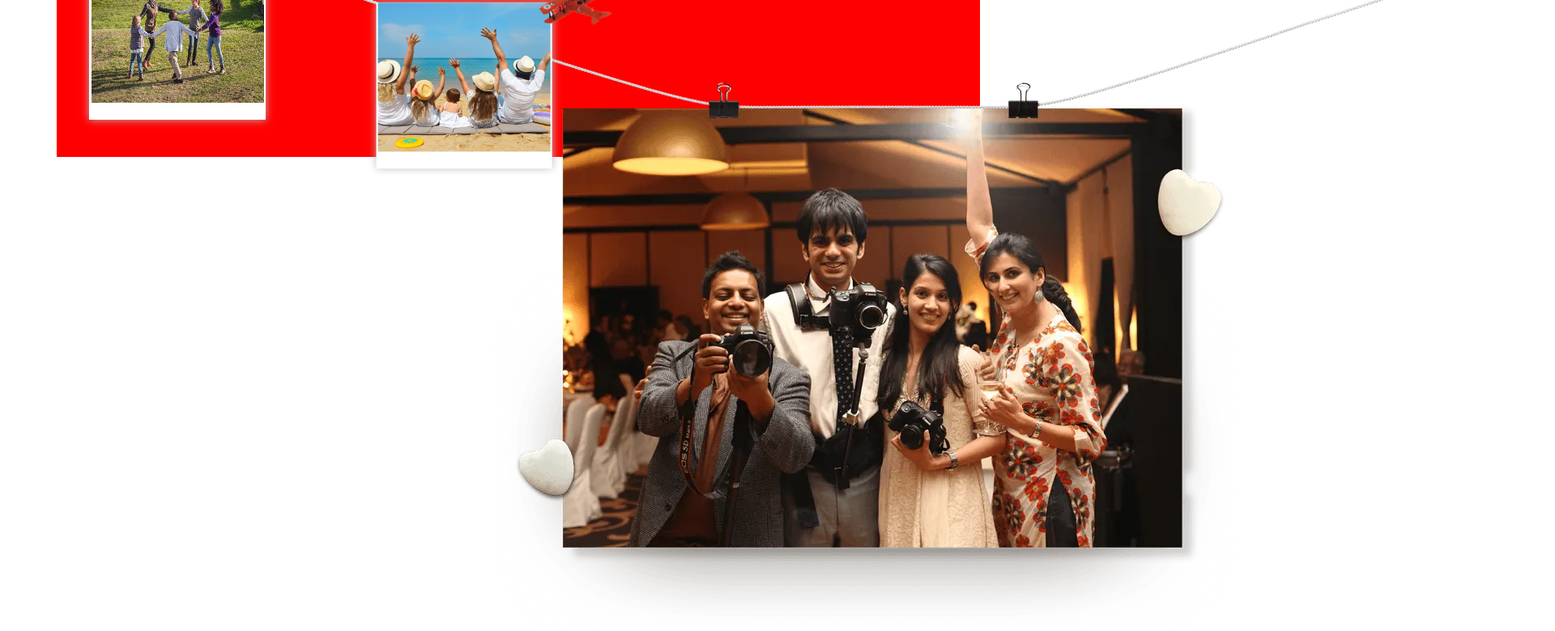
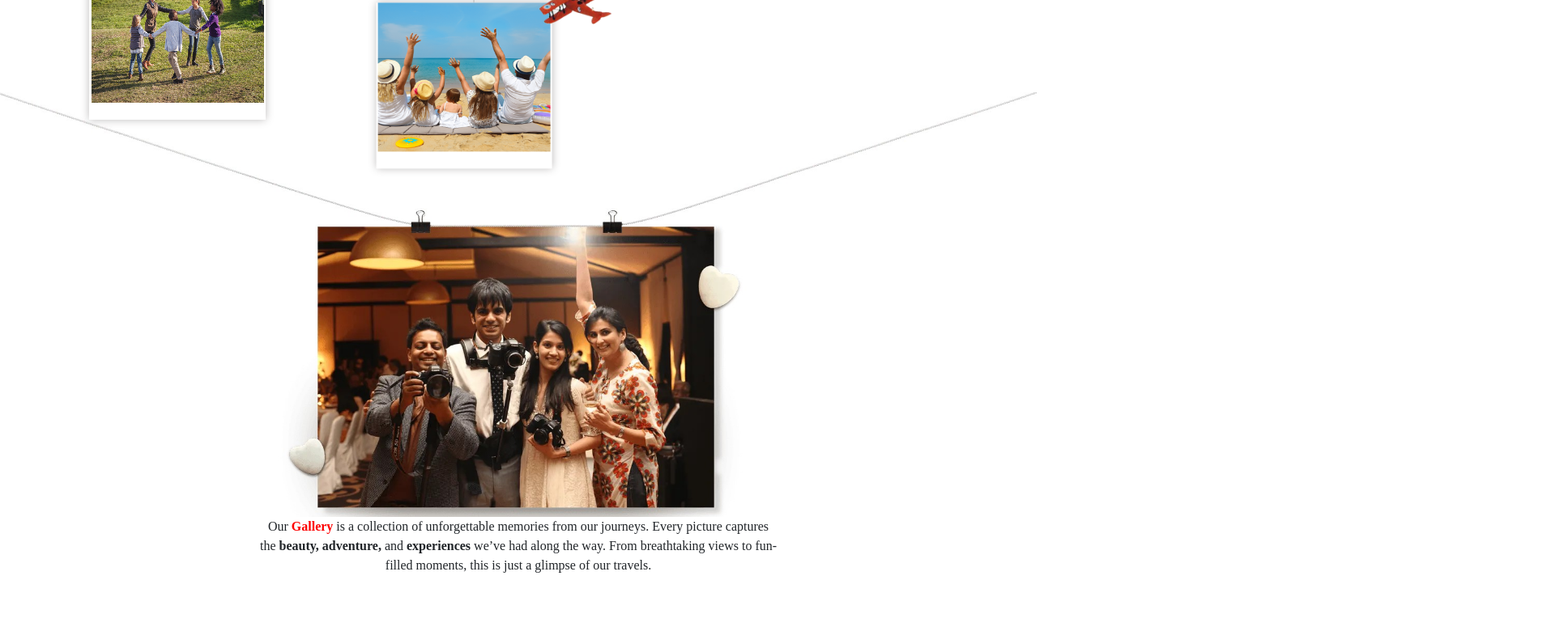
Before and after one commit to Rajhans2148/Triplyst, a plain HTML site: page gallery/gallery.html in a window 1280 px wide. Shown: the part 2468-3248 px from the top of the page at 81% size, 1920 px wide, since content can reach past the window. After the commit the page ends 3222 px from the top, so only its background shows below. Drawn offline with nearby package versions, Linux system fonts and the light colour scheme.

Commit message:
gallery area

```diff
--- a/gallery/gallery.css
+++ b/gallery/gallery.css
@@ -174,7 +174,7 @@
 .vertical-line2{
     position:absolute;
     left:27.3%;
-    height:60%;
+    height:70%;
     border-left: 1.5px solid #302d305a;
     transform:translate(0vw,-3.5vw);
     z-index:-10;
@@ -332,7 +332,26 @@
 }
 
 .group-img{
-    margin-top:40rem;
-    height:20rem;
-    background: red;
+    margin-top:15rem !important;
+    width:100%;
+    height:40rem;
+    /* background: red; */
+    text-align:center;
 }
+.group-text{
+    /* background: yellow; */
+    width:50%;
+    text-align:center;
+    margin-left:25%;
+}
+.group-img img{
+    width:100%;
+
+}
+
+.group-text p{
+
+    font-family: "Newsreader", serif;
+    font-optical-sizing: auto;
+    font-style:normal;
+}
--- a/gallery/gallery.html
+++ b/gallery/gallery.html
@@ -1,5 +1,6 @@
 <!DOCTYPE html>
 <html lang="en">
+
 <head>
     <meta charset="UTF-8">
     <meta name="viewport" content="width=device-width, initial-scale=1.0">
@@ -8,13 +9,15 @@
     <link rel="stylesheet" href="gallery.css">
     <link rel="stylesheet" href="../css/font-awesome.css">
 
-    <link href="https://cdn.jsdelivr.net/npm/bootstrap@5.0.2/dist/css/bootstrap.min.css" rel="stylesheet" integrity="sha384-EVSTQN3/azprG1Anm3QDgpJLIm9Nao0Yz1ztcQTwFspd3yD65VohhpuuCOmLASjC" crossorigin="anonymous">
+    <link href="https://cdn.jsdelivr.net/npm/bootstrap@5.0.2/dist/css/bootstrap.min.css" rel="stylesheet"
+        integrity="sha384-EVSTQN3/azprG1Anm3QDgpJLIm9Nao0Yz1ztcQTwFspd3yD65VohhpuuCOmLASjC" crossorigin="anonymous">
 
 
     <link rel="preconnect" href="https://fonts.googleapis.com">
 
     <link href="https://fonts.googleapis.com/css2?family=Nosifer&display=swap" rel="stylesheet">
 </head>
+
 <body>
 
     <nav class="navbar navbar-expand-xl navbar-light fixed-top" style="background-color: #e3f2fd;">
@@ -28,16 +31,15 @@
             <div class="collapse navbar-collapse show" id="navbarLight">
                 <ul class="navbar-nav me-auto mb-2 mb-xl-0 fs-6 ms-auto  pt-5 text-center">
                     <li class="nav-item me-3">
-                        <a class="nav-link active " aria-current="page" href="#"><i
-                                                class="fa fa-home"></i>Home</a>
+                        <a class="nav-link active " aria-current="page" href="#"><i class="fa fa-home"></i>Home</a>
                     </li>
                     <li class="nav-item me-3">
                         <a class="nav-link" href="#"><i class="fa fa-bed"></i>Hotel</a>
                     </li>
 
                     <li class="nav-item dropdown">
-                                        <a class="nav-link dropdown-toggle" href="#" role="button"
-                                            data-bs-toggle="dropdown" aria-expanded="false">
+                        <a class="nav-link dropdown-toggle" href="#" role="button" data-bs-toggle="dropdown"
+                            aria-expanded="false">
                             <i class="fa fa-globe"></i>Country
                         </a>
                         <ul class="dropdown-menu">
@@ -121,7 +123,7 @@
                 <div class="col img-tree col-md-7 col-12">
                     <div class="box-tree">
                         <div class="vertical-line1">
-                            <img src="blue_aero.webp"/>
+                            <img src="blue_aero.webp" />
                         </div>
                         <div class="vertical-line2"></div>
                         <div class="vertical-line3"></div>
@@ -129,30 +131,30 @@
 
 
                         <div class="pic1 p1">
-                                <img src="pic1.jpg" class="picture "/>
+                            <img src="pic1.jpg" class="picture " />
                         </div>
 
                         <div class="pic1 p2">
-                                <img src="pic2.jpg" class="picture"/>
+                            <img src="pic2.jpg" class="picture" />
                         </div>
 
                         <div class="pic1">
-                                <img src="pic3.jpg" class="picture"/>
+                            <img src="pic3.jpg" class="picture" />
                         </div>
                         <div class="pic1">
-                                <img src="pic3.webp" class="picture"/>
+                            <img src="pic3.webp" class="picture" />
                         </div>
 
                         <div class="pic1">
-                                <img src="pic4.jpg" class="picture"/>
+                            <img src="pic4.jpg" class="picture" />
                         </div>
                         <div class="pic1">
-                                <img src="pic5.png" class="picture"/>
+                            <img src="pic5.png" class="picture" />
                         </div>
 
                         <div class="vertical-line4"></div>
                         <div class="vertical-line5">
-                            <img src="red_aero.webp"/>
+                            <img src="red_aero.webp" />
                         </div>
 
 
@@ -166,14 +168,15 @@
                 </div>
                 <div class="col social-media col-md-4 col-12">
                     <h1 class="text-heading">Tr<font color="sky-blue">i</font>plyst</h1><br><br>
-                    <p>Our gallery shows a glimpse of our journeys. Discover more travel photos on our social media links below.</p><br><br><br>
+                    <p>Our gallery shows a glimpse of our journeys. Discover more travel photos on our social media
+                        links below.</p><br><br><br>
                     <div class="link1">
-                            <img src="social.png"/>
+                        <img src="social.png" />
                         <span>wikipedia</span><i class="fa fa-long-arrow-right" aria-hidden="true"></i>
 
                     </div>
                     <div class="link2">
-                            <img src="instagram.png"/>
+                        <img src="instagram.png" />
                         <span>Instagram</span><i class="fa fa-long-arrow-right" aria-hidden="true"></i>
 
                     </div>
@@ -184,10 +187,18 @@
     </section>
 
     <section>
-        <div class="container">
-            <div class="row">
+        <div class="container-fluids">
+            <div class="row ">
+
                 <div class="col group-img">
-                    <img src="group_pic.avif" alt="">
+                    <img src="group_pic.jpg" alt="">
+                    <div class="group-text">
+
+
+                        <p>Our <b><font color="#fd0000"   font-family="mv boli">Gallery</font></b> is a collection of unforgettable memories from our journeys. Every picture
+                            captures the <b>beauty, adventure,</b> and <b>experiences</b> we’ve had along the way. From breathtaking
+                            views to fun-filled moments, this is just a glimpse of our travels.</p>
+                    </div>
                 </div>
             </div>
         </div>
@@ -196,6 +207,9 @@
 
 
 
-    <script src="https://cdn.jsdelivr.net/npm/bootstrap@5.0.2/dist/js/bootstrap.bundle.min.js" integrity="sha384-MrcW6ZMFYlzcLA8Nl+NtUVF0sA7MsXsP1UyJoMp4YLEuNSfAP+JcXn/tWtIaxVXM" crossorigin="anonymous"></script>
+    <script src="https://cdn.jsdelivr.net/npm/bootstrap@5.0.2/dist/js/bootstrap.bundle.min.js"
+        integrity="sha384-MrcW6ZMFYlzcLA8Nl+NtUVF0sA7MsXsP1UyJoMp4YLEuNSfAP+JcXn/tWtIaxVXM"
+        crossorigin="anonymous"></script>
 </body>
+
 </html>
```
Also changed, not shown: gallery/group_pic.avif (deleted), gallery/group_pic.jpg (added). Lines whose indentation alone changed are shown as unchanged.
